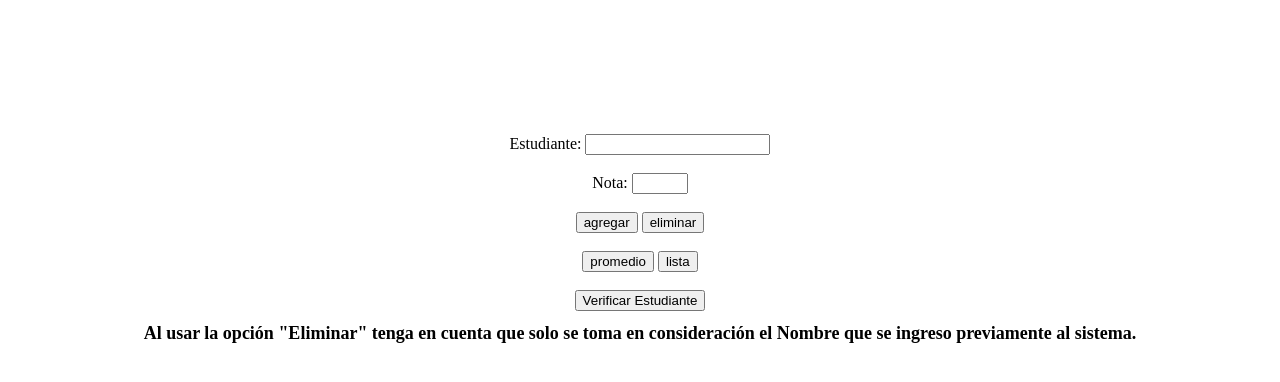
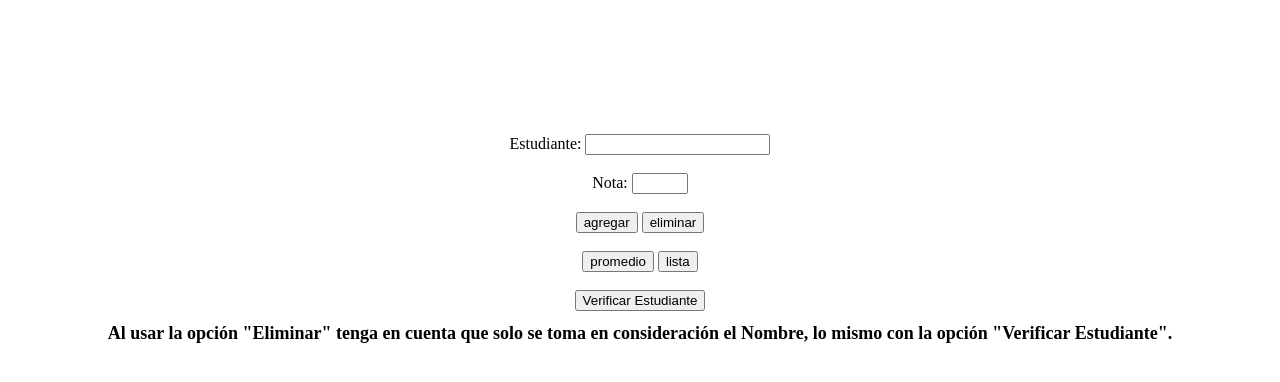
Before and after one commit to LucaVillaverde/TesteoEkco01, a plain HTML site: page index.html in a window 1280 px wide. Drawn offline with Linux system fonts and the light colour scheme.

Commit message:
Update index.html

```diff
--- a/index.html
+++ b/index.html
@@ -27,6 +27,6 @@
     <br> <br>
     <input type="button" id="verificar" value="Verificar Estudiante">
     <br>
-    <h1>Al usar la opción "Eliminar" tenga en cuenta que solo se toma en consideración el Nombre que se ingreso previamente al sistema.</h1>
+    <h1>Al usar la opción "Eliminar" tenga en cuenta que solo se toma en consideración el Nombre, lo mismo con la opción "Verificar Estudiante".</h1>
 </body>
 </html>
```
